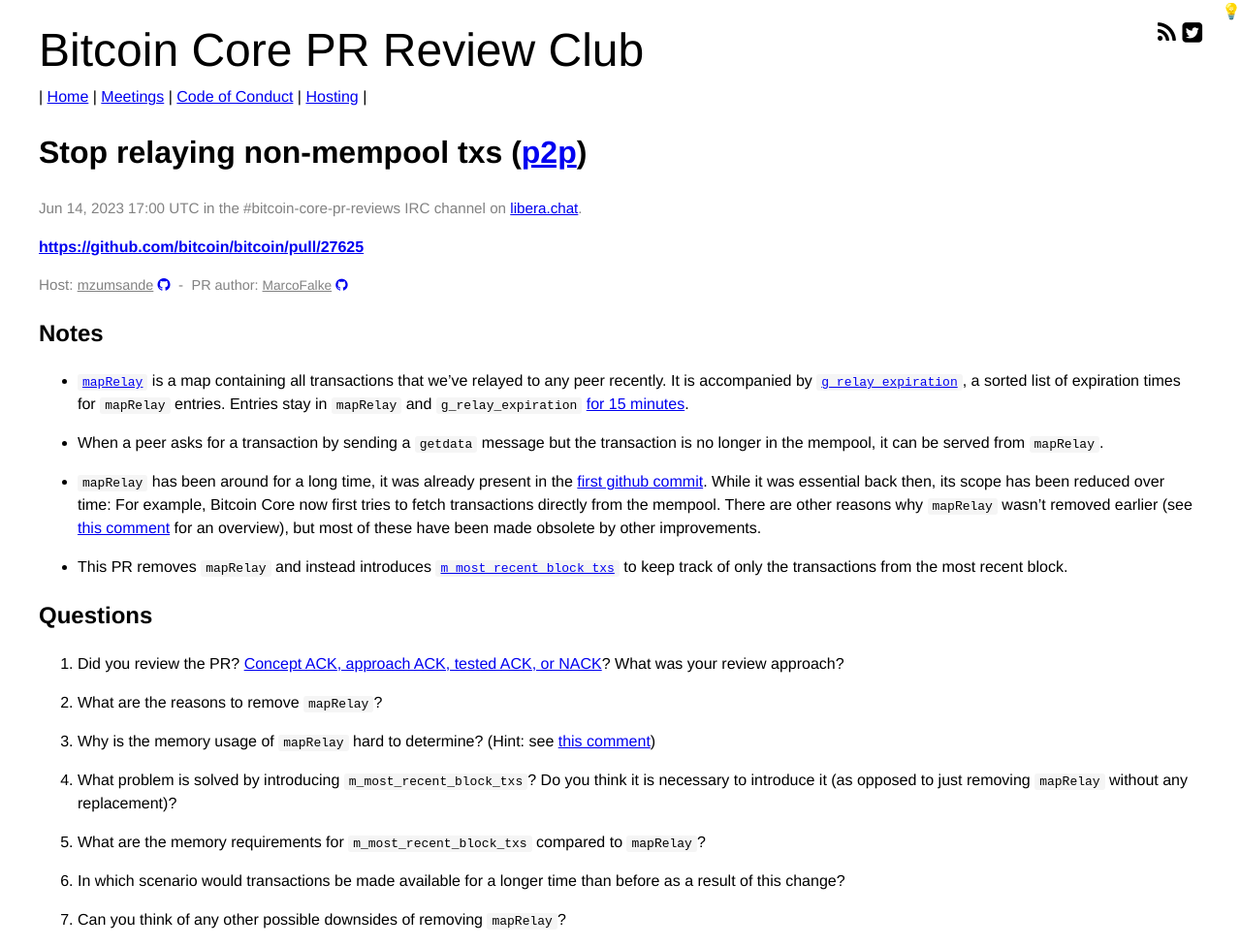
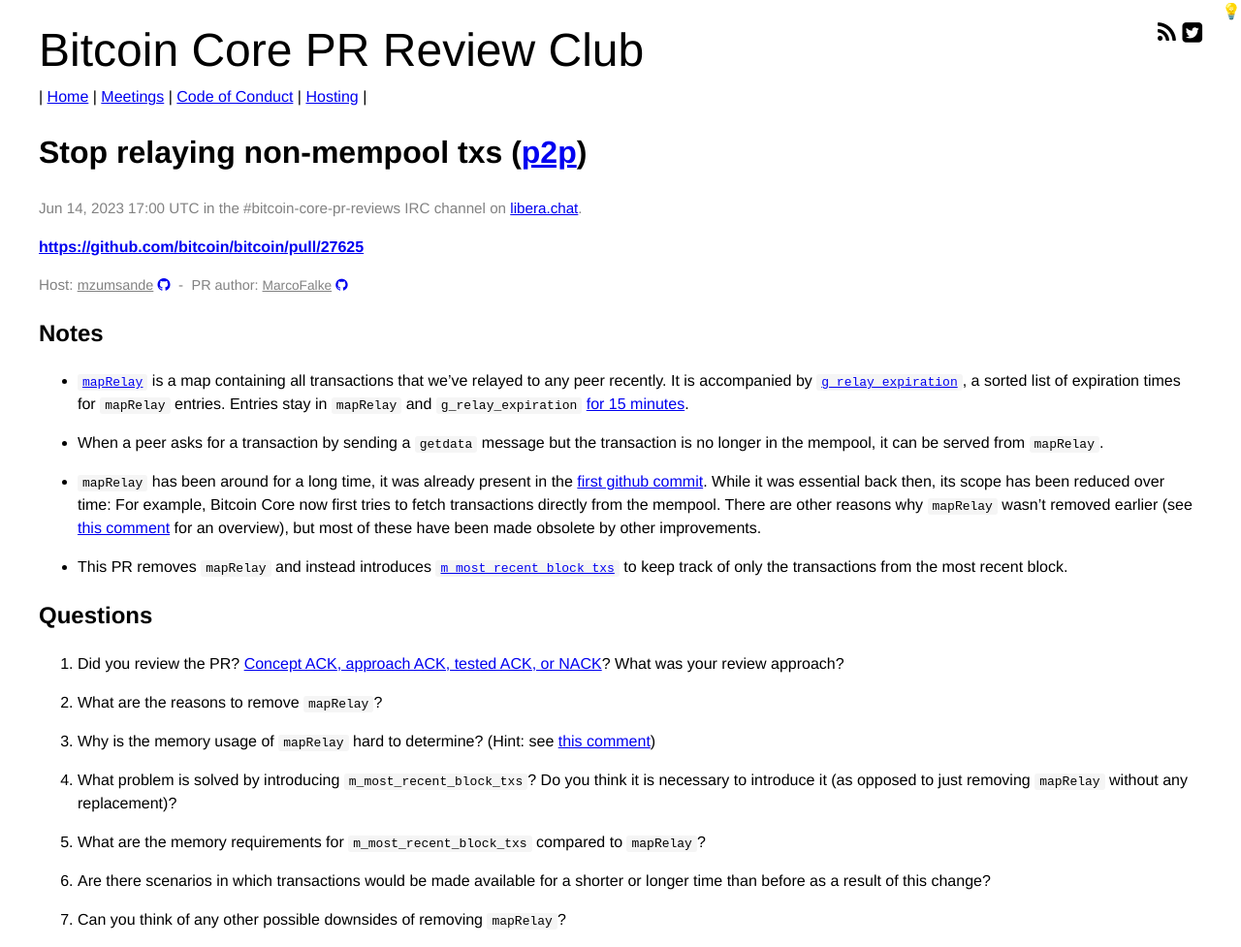
Before and after one commit to bitcoin-core-review-club/website, a Jekyll site: the page built from _posts/2023-06-14-#27625.md, in a window 1280 px wide. Shown: the whole page at 97% size. Built offline with Jekyll 4.4.1, drawn with Linux system fonts in a browser that asks for light colours.

Commit message:
rephrase question

```diff
--- a/_posts/2023-06-14-#27625.md
+++ b/_posts/2023-06-14-#27625.md
@@ -44,8 +44,8 @@
 
 1. What are the memory requirements for `m_most_recent_block_txs` compared to `mapRelay`?
 
-1. In which scenario would transactions be made available for a longer time than before
- as a result of this change?
+1. Are there scenarios in which transactions would be made available for a shorter or longer time
+than before as a result of this change?
 
 1. Can you think of any other possible downsides of removing `mapRelay`?
 
```
